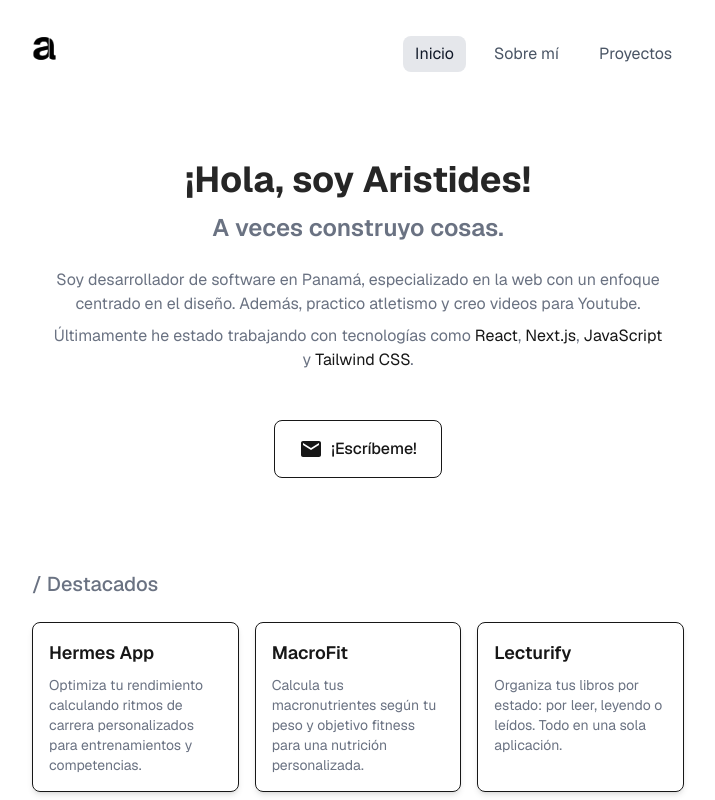
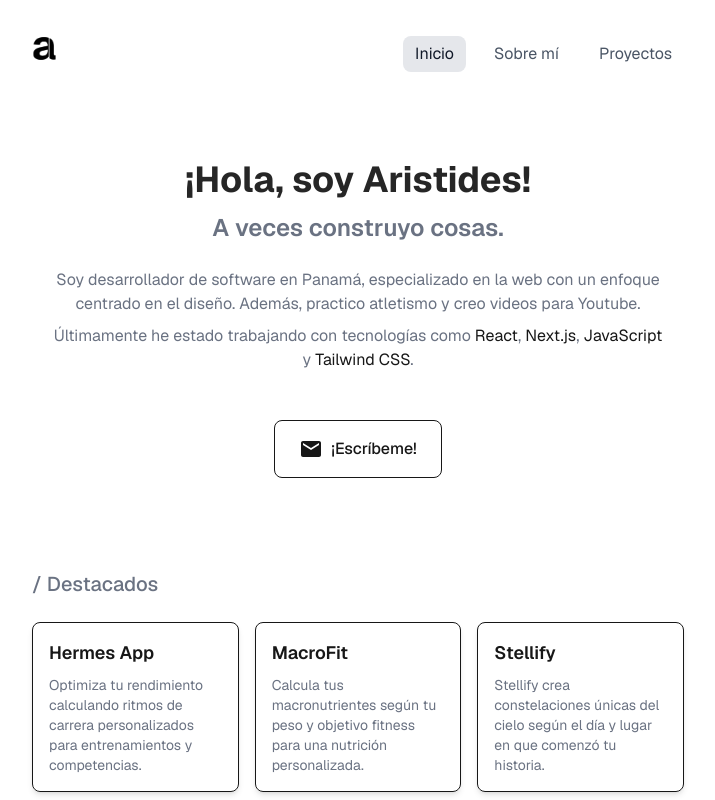
Before and after one commit to arisrodriguez/a-r, a Next.js app: page / in a window 1280 px wide. Shown: the top 800 px of the page, without its empty margins (282-997 px from the left). Built offline with nearby package versions, Linux system fonts and the light colour scheme.

Commit message:
feat(home): reemplazar Lecturify por Stellify en la sección de proyectos destacados.

```diff
--- a/src/app/components/Home/HomeProjects.tsx
+++ b/src/app/components/Home/HomeProjects.tsx
@@ -14,9 +14,9 @@ const proyectos = [
         Link: "/proyectos/macrofit",
     },
     {
-        title: "Lecturify",
-        desc: "Organiza tus libros por estado: por leer, leyendo o leídos. Todo en una sola aplicación.",
-        Link: "/proyectos/lecturify",
+        title: "Stellify",
+        desc: "Stellify crea constelaciones únicas del cielo según el día y lugar en que comenzó tu historia.",
+        Link: "/proyectos/stellify",
     },
 ];
 
```
